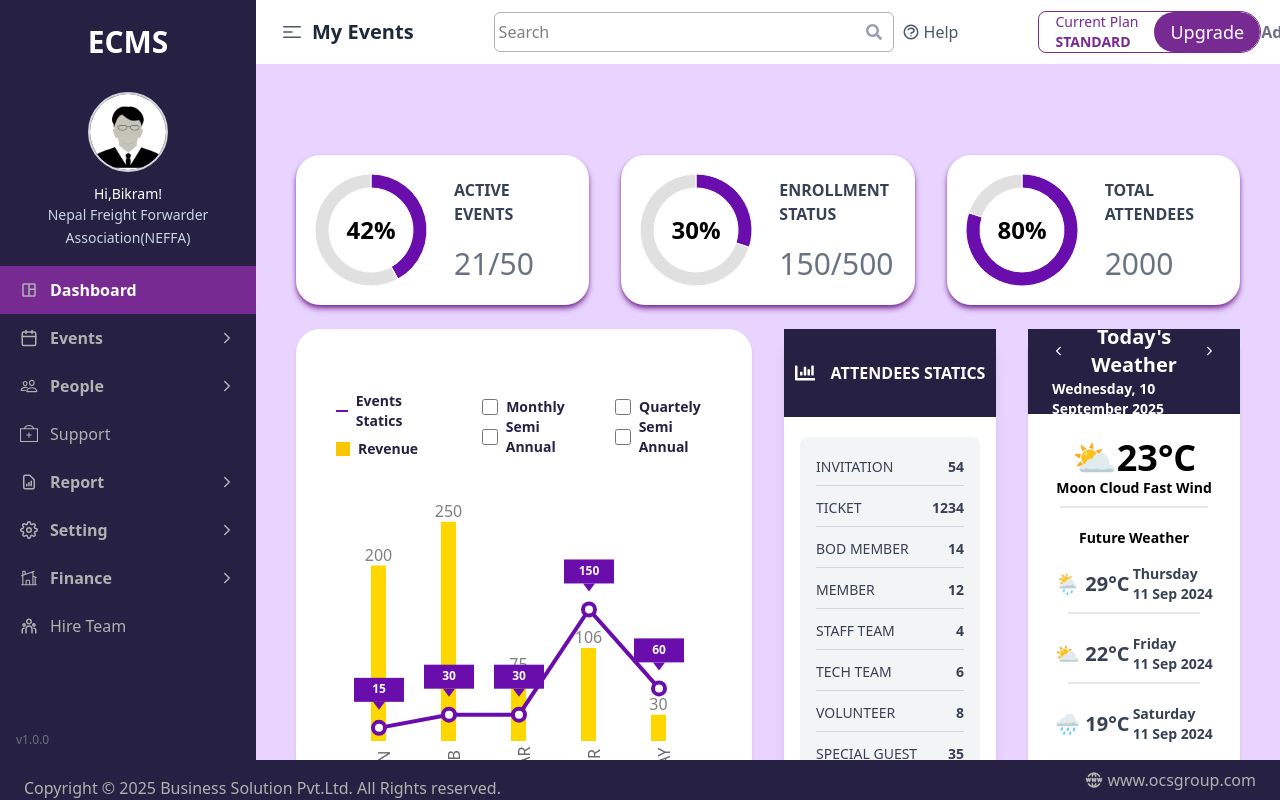
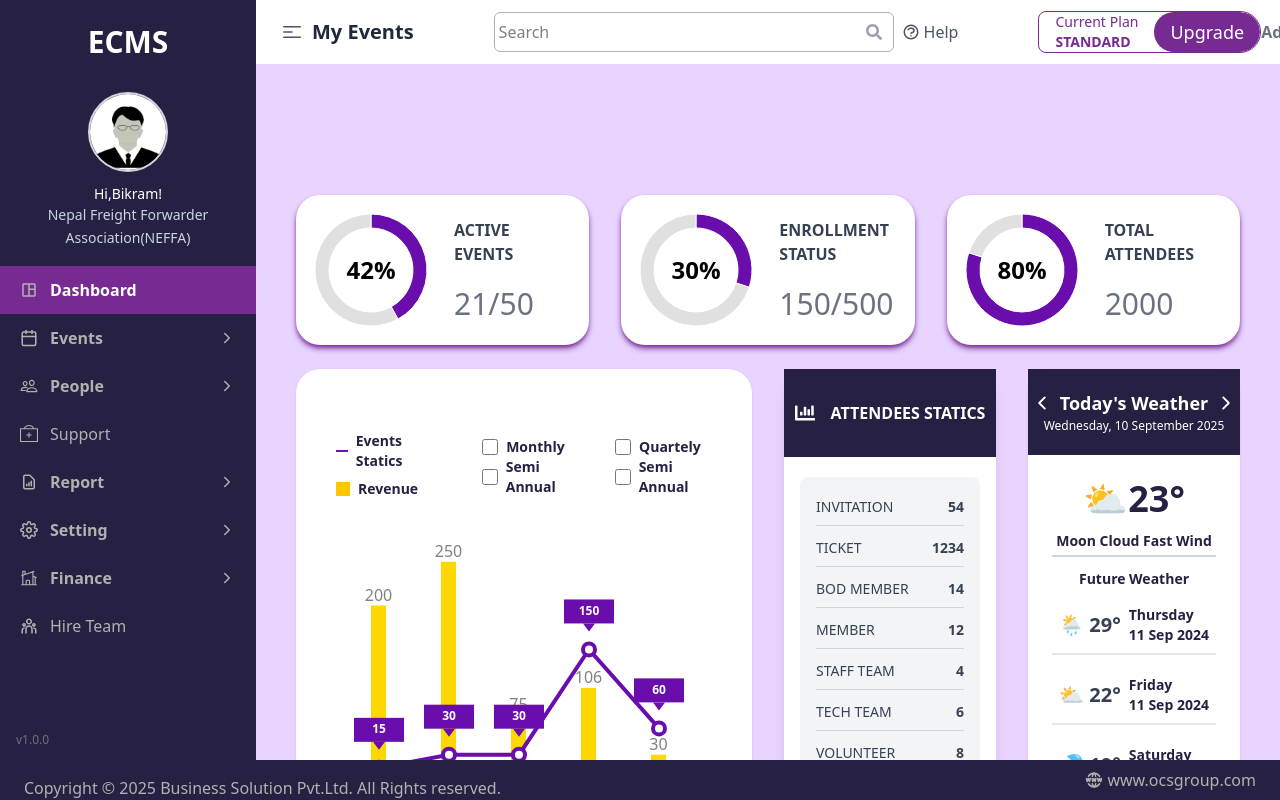
Before and after one commit to koiraladarwin/ecmsadminpage, a React (Vite) app: page / in a window 1280 px wide. Built offline with nearby package versions, Linux system fonts and the light colour scheme.

Commit message:
fix:refix the weather card css

```diff
--- a/src/features/dashboard/home/components/WeatherWidget.jsx
+++ b/src/features/dashboard/home/components/WeatherWidget.jsx
@@ -5,38 +5,35 @@ export default function WeatherWidget() {
   const forecast = [
     { day: 'Thursday', date: '11 Sep 2024', icon: '🌦', temp: 29 },
     { day: 'Friday', date: '11 Sep 2024', icon: '⛅', temp: 22 },
-    { day: 'Saturday', date: '11 Sep 2024', icon: '🌧', temp: 19 },
+    { day: 'Saturday', date: '11 Sep 2024', icon: '💦', temp: 19 },
   ];
 
   return (
-    <div className="bg-white shadow rounded-3xl flex flex-col">
-      <div className="px-6 bg-primary-dark h-[85px] flex justify-center items-center">
+    <div className="bg-white  shadow rounded-3xl flex flex-col w-full  ">
+      <div className=" bg-primary-dark flex justify-center items-center py-5">
         <div>
-          <div className="flex items-center">
-            <IoChevronBackOutline className="text-white inline-block mr-4" size={20} />
-            <h3 className="font-bold text-white text-xl text-center">Today's Weather</h3>
-            <IoChevronForwardOutline className="text-white inline-block ml-4" size={20} />
+          <div className="flex items-center gap-1 md:gap-2">
+            <IoChevronBackOutline className="text-white inline-block " size={20} />
+            <h3 className="font-semibold text-white text-md md:text-lg text-center">Today's Weather</h3>
+            <IoChevronForwardOutline className="text-white inline-block " size={20} />
           </div>
-          <h3 className="font-bold text-white text-sm text-textgray-">Wednesday, 10 September 2025</h3>
+          <h3 className=" text-white text-center text-[10px] md:text-[12px] text-textgray-">Wednesday, 10 September 2025</h3>
 
         </div>
       </div>
       <div className="p-6">
-        <p className="text-4xl font-bold text-center ">⛅23°C</p>
-        <p className="text-sm  font-bold text-center ">Moon Cloud Fast Wind</p>
-        <div className="flex justify-center">
-          <hr className='mb-2 mt-2 w-[90%] border-gray-200 border-[1px]' />
-        </div>
-        <p className="text-sm  font-bold text-center mt-3">Future Weather</p>
+        <p className="text-4xl text-sidebar-bg font-bold text-center ">⛅23°</p>
+        <p className="text-sm text-sidebar-bg font-extrabold text-center border-b-2 border-gray-300 pt-3 pb-1 ">Moon Cloud Fast Wind</p>
+        <p className="text-sm  font-extrabold text-sidebar-bg text-center pt-3 pb-2 ">Future Weather</p>
 
-        <div className="mt-4 text-sm text-gray-700 space-y-3">
+        <div className=" text-sm text-gray-700 space-y-3">
           {forecast.map((f, i) => (
-            <div>
-              <div className=" flex justify-evenly items-center" key={f.day}>
+            <div className=''>
+              <div className=" flex justify-center gap-2 items-center border-b-2 border-gray-200 pb-2 pt-2" key={f.day}>
                 <p className="font-bold text-xl">
-                  {f.icon} {f.temp}°C
+                  {f.icon} {f.temp}°
                 </p>
-                <div className="flex flex-col tex-sm  font-bold">
+                <div className="flex flex-col  tex-sm  font-extrabold text-sidebar-bg">
                   <p>
                     {f.day}
                   </p>
@@ -45,11 +42,11 @@ export default function WeatherWidget() {
                   </p>
                 </div>
               </div>
-              {i !== forecast.length - 1 && (
+              {/* {i !== forecast.length - 1 && (
                 <div className="flex justify-center">
                   <hr className='mb-2 mt-2 w-[80%] border-gray-200 border-[1px]' />
                 </div>
-              )}
+              )} */}
             </div>
           ))}
         </div>
--- a/src/features/dashboard/home/pages/Home.jsx
+++ b/src/features/dashboard/home/pages/Home.jsx
@@ -9,7 +9,7 @@ import { MdPersonOutline } from "react-icons/md";
 
 export default function Home() {
   return (
-    <div className="h-full w-full py-4 px-10  flex flex-col space-y-6 justify-center pt-360 md:pt-80 ">
+    <div className="h-full w-full py-4 px-10  flex flex-col space-y-6 justify-center pt-360 md:pt-100 ">
       <div className="grid grid-cols-1 md:grid-cols-3 gap-8 flex-2">
         <StatCard title="ACTIVE EVENTS" value={21} total={50} subtext="21/50" />
         <StatCard title="ENROLLMENT STATUS" value={150} total={500} subtext="150/500" />
```
